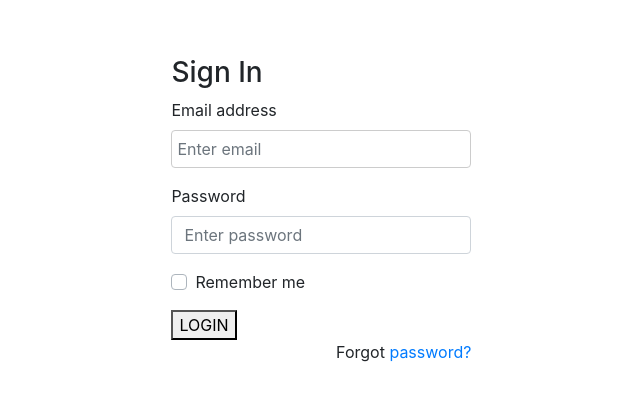
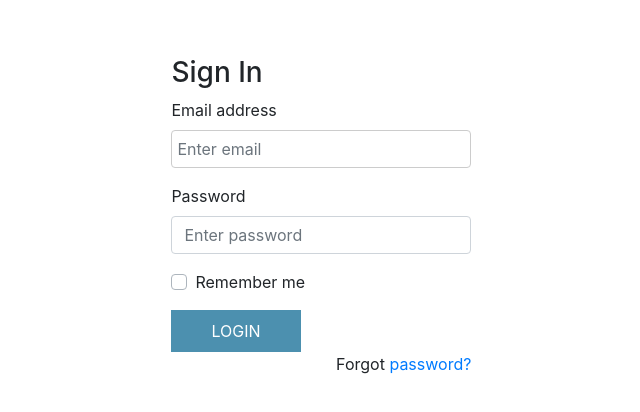
Before and after one commit to manuchaturvedi/Servicefrontend, a React (Create React App) app: page / in a window 1280 px wide. Shown: the part 114-526 px from the top of the page, without its empty margins (315-955 px from the left). Built offline with nearby package versions, Linux system fonts and the light colour scheme.

Commit message:
added the agent and booking page

```diff
--- a/src/App.css
+++ b/src/App.css
@@ -165,4 +165,15 @@ input[type=email] {
   margin-top:170px;
   margin-left:38%;
   margin-right:25%;
+
 }
+.button{
+background-color: rgb(76, 144, 175); /* Green */
+  border: none;
+  color: white;
+  padding: 9px 40px;
+  text-align: center;
+  text-decoration: none;
+  display: inline-block;
+  font-size: 16px;
+}
--- a/src/Login.js
+++ b/src/Login.js
@@ -60,7 +60,7 @@ export default class Login extends Component {
                     </div>
                 </div>
                 {this.renderRedirect()}
-                <button onClick={this.setRedirect}>LOGIN</button>
+                <button className="button" onClick={this.setRedirect}>LOGIN</button>
                 <p className="forgot-password text-right">
                     Forgot <a href="#">password?</a>
                 </p>
```
Also changed, not shown: 1 other file (tests, documents, lock files or other folders).
